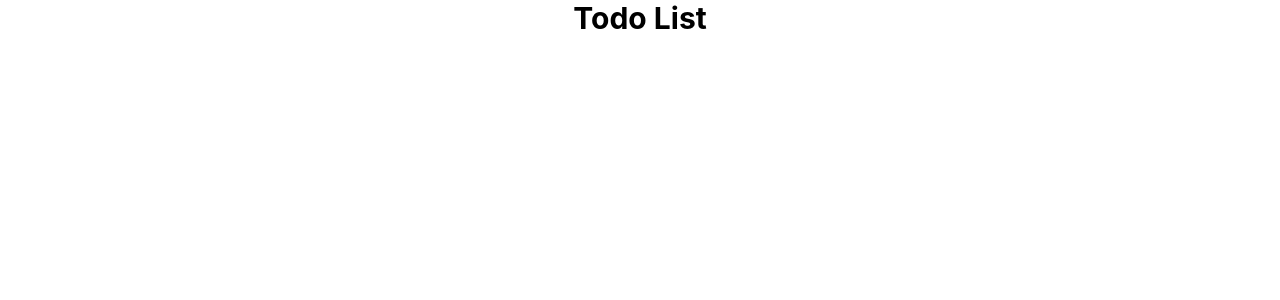
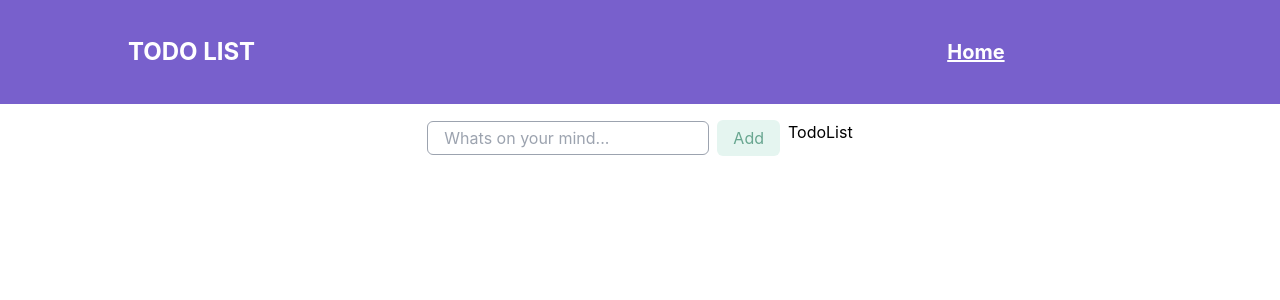
Before and after one commit to magicalbn/todo-list-frontend, a React (Create React App) app: page / in a window 1280 px wide. Shown: the top 300 px of the page. Built offline with nearby package versions, Linux system fonts and the light colour scheme.

Commit message:
Layout + Header Components

```diff
--- a/src/App.js
+++ b/src/App.js
@@ -1,12 +1,9 @@
 import logo from "./logo.svg";
 import "./App.css";
+import Home from "./components/Home/Home";
 
 function App() {
-    return (
-        <div className="App">
-            <h1 className="text-3xl font-bold ">Todo List</h1>
-        </div>
-    );
+    return <Home />;
 }
 
 export default App;
--- /dev/null
+++ b/src/components/Home/Home.js
@@ -0,0 +1,36 @@
+import React, { useState } from "react";
+import Layout from "../Shared/Layout";
+import TodoList from "../TodoList/TodoList";
+
+const Home = () => {
+    const [todoValue, setTodoValue] = useState("");
+
+    const onChangeHandler = (e) => {
+        setTodoValue(e.target.value);
+    };
+
+    return (
+        <Layout>
+            <div className="flex justify-center p-4 gap-2">
+                <form className="flex gap-2 items-center">
+                    <input
+                        className="border outline-none border-gray-400 rounded-md p-1 px-4"
+                        value={todoValue}
+                        onChange={onChangeHandler}
+                        placeholder="Whats on your mind..."
+                    />
+                    <button
+                        type="submit"
+                        className="p-1.5 bg-[#e5f5f0] text-[#68a690] rounded-md px-4"
+                    >
+                        Add
+                    </button>
+                </form>
+
+                <TodoList />
+            </div>
+        </Layout>
+    );
+};
+
+export default Home;
--- /dev/null
+++ b/src/components/Shared/Layout.js
@@ -0,0 +1,13 @@
+import React from "react";
+import Navbar from "./Navbar";
+
+const Layout = ({ children }) => {
+    return (
+        <div>
+            <Navbar />
+            {children}
+        </div>
+    );
+};
+
+export default Layout;
--- /dev/null
+++ b/src/components/Shared/Navbar.js
@@ -0,0 +1,18 @@
+import React from "react";
+
+const Navbar = () => {
+    return (
+        <div className="flex items-center justify-between bg-[#7860cc] p-9 px-[10%]">
+            <p className="text-white font-bold text-2xl cursor-pointer">
+                TODO LIST
+            </p>
+            <div className="w-[20%] flex gap-1">
+                <p className="text-white font-bold underline text-xl cursor-pointer">
+                    Home
+                </p>
+            </div>
+        </div>
+    );
+};
+
+export default Navbar;
--- /dev/null
+++ b/src/components/TodoList/TodoList.js
@@ -0,0 +1,7 @@
+import React from "react";
+
+const TodoList = () => {
+    return <div>TodoList</div>;
+};
+
+export default TodoList;
```
